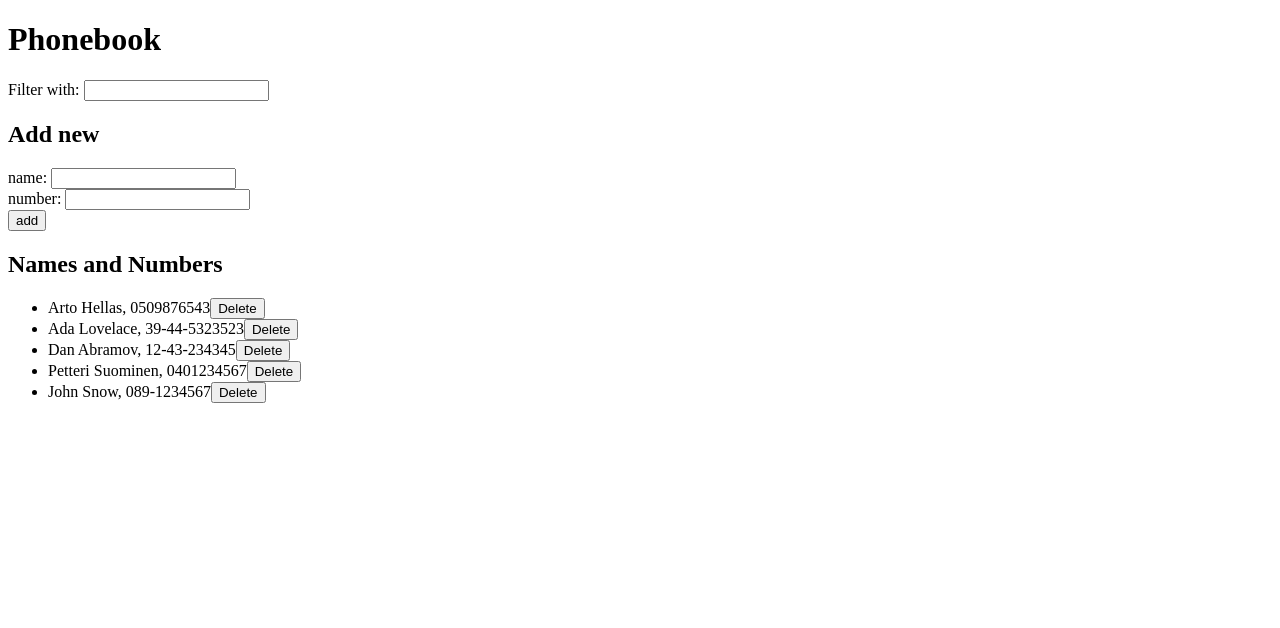
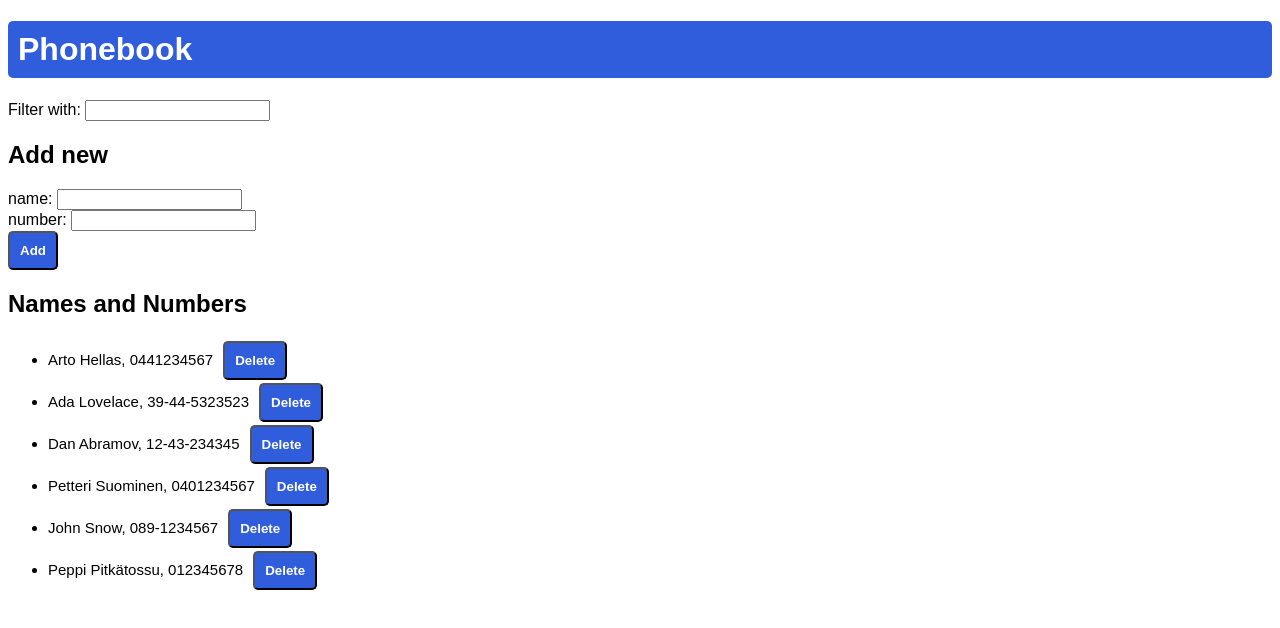
Before and after one commit to Ahiisivi/fsopen-assignments, a React (Vite) app in the folder part2/puhelinluettelo/: page / in a window 1280 px wide. Shown: the top 628 px of the page. Built offline with nearby package versions, Linux system fonts and the light colour scheme; data requests are answered from the project's data file.

Commit message:
part2: 2.16 puhelinluettelo step 11 (improved errors)

```diff
--- a/part2/puhelinluettelo/db.json
+++ b/part2/puhelinluettelo/db.json
@@ -2,7 +2,7 @@
   "persons": [
     {
       "name": "Arto Hellas",
-      "number": "0509876543",
+      "number": "0441234567",
       "id": "1"
     },
     {
@@ -24,6 +24,11 @@
       "id": "d65c",
       "name": "John Snow",
       "number": "089-1234567"
+    },
+    {
+      "id": "c525",
+      "name": "Peppi Pitkätossu",
+      "number": "012345678"
     }
   ]
 }
--- a/part2/puhelinluettelo/src/App.jsx
+++ b/part2/puhelinluettelo/src/App.jsx
@@ -1,6 +1,8 @@
 import { useState, useEffect } from 'react'
 import Name from './components/Names'
 import pbServices from './services/persons.js'
+import Notification from './components/Notification.jsx'
+
 
 const Filter = ({value, onChange}) => {
   return (
@@ -9,6 +11,14 @@ const Filter = ({value, onChange}) => {
 }
 
 const PersonForm = ({ onNameChange, onNumberChange, onSubmit, name, number }) => {
+  const formStyle = {
+    color: 'white',
+    padding: '10px',
+    borderRadius: '5px',
+    backgroundColor: 'rgb(47, 93, 219)',
+    fontWeight: 'bold'
+  }
+
   return (
     <form onSubmit={onSubmit}>
       <div>
@@ -18,7 +28,7 @@ const PersonForm = ({ onNameChange, onNumberChange, onSubmit, name, number }) =>
         number: <input value={number} onChange={onNumberChange}/>
       </div>
       <div>
-          <button type="submit">add</button>
+          <button style={formStyle} type="submit">Add</button>
       </div>
     </form>
 
@@ -41,7 +51,7 @@ const App = () => {
   const [newName, setNewName] = useState('')
   const [newNumber, setNewNumber] = useState('')
   const [newFilter, setNewFilter] = useState('')
-
+  const [successMessage, setSuccessMessage] = useState(null)
 
   useEffect(() => {
     pbServices
@@ -67,10 +77,15 @@ const App = () => {
           setPersons(persons.map(person => person.id === personExists.id ? updatedPerson : person))
           setNewName('')
           setNewNumber('')
+          setSuccessMessage(`Person '${changedPerson.name}' was updated.`)
+          setTimeout(() => {
+            setSuccessMessage(null)
+          }, 5000)
         })
+
         .catch(error => {
           console.log(error)
-          alert("Error while updating")
+          setSuccessMessage('Error while updating info')
           setPersons(persons.filter(person => person.id !== personExists.id))
         })
     }
@@ -89,6 +104,10 @@ const App = () => {
       setPersons(persons.concat(returnedPersons))
       setNewName('')
       setNewNumber('')
+      setSuccessMessage(`Person '${nameObject.name}' was added.`)
+      setTimeout(() => {
+        setSuccessMessage(null)
+      }, 5000)
     })
   }
 
@@ -98,6 +117,10 @@ const App = () => {
       .deleteObject(id)
       .then(() => {
         setPersons(persons.filter(person => person.id !== id))
+        setSuccessMessage(`Person '${name}' was deleted`)
+        setTimeout(() => {
+          setSuccessMessage(null)
+        }, 5000)
       })
       .catch(error => {
         console.log(error)
@@ -125,6 +148,7 @@ const App = () => {
   return (
     <div>
       <h1>Phonebook</h1>
+      <Notification message={successMessage} />
       <div>
         <Filter value={newFilter} onChange={handleNewFilter} />
       </div>
--- a/part2/puhelinluettelo/src/components/Names.jsx
+++ b/part2/puhelinluettelo/src/components/Names.jsx
@@ -1,6 +1,6 @@
   const Name = (props) => {
     return (
-      <li>
+      <li className="name">
         {props.name}, {props.number}
         <button onClick={props.deleteName}>Delete</button>
       </li>
--- /dev/null
+++ b/part2/puhelinluettelo/src/components/Notification.jsx
@@ -0,0 +1,13 @@
+const Notification = ({ message }) => {
+  if (message === null) {
+    return null
+  }
+
+  return (
+    <div className="success">
+      {message}
+    </div>
+  )
+}
+
+export default Notification
--- /dev/null
+++ b/part2/puhelinluettelo/src/index.css
@@ -0,0 +1,44 @@
+* {
+    font-family: sans-serif;
+}
+
+h1 {
+    color: white;
+    background-color: rgb(47, 93, 219);
+    padding: 10px;
+    border-radius: 5px;
+    font-family: sans-serif
+
+}
+
+h2 {
+    font-family: sans-serif;
+}
+
+.name {
+  color: rgb(0, 0, 0);
+  padding-top: 3px;
+  font-size: 15px;
+  font-family: sans-serif;
+}
+
+.name button {
+    color: rgb(255, 255, 255);
+    background-color: rgb(47, 93, 219);
+    font-family: sans-serif;
+    font-weight: bold;
+    padding: 10px;
+    margin-left: 10px;
+    border-radius: 5px;
+}
+
+.success {
+  color: green;
+  background: lightgrey;
+  font-size: 20px;
+  border-style: solid;
+  border-radius: 5px;
+  padding: 10px;
+  margin-bottom: 10px;
+  font-family: sans-serif;
+}
--- a/part2/puhelinluettelo/src/main.jsx
+++ b/part2/puhelinluettelo/src/main.jsx
@@ -1,5 +1,6 @@
 import ReactDOM from 'react-dom/client';
 import App from './App';
+import './index.css'
 
 ReactDOM.createRoot(document.getElementById('root')).render(
 <App />);
```
